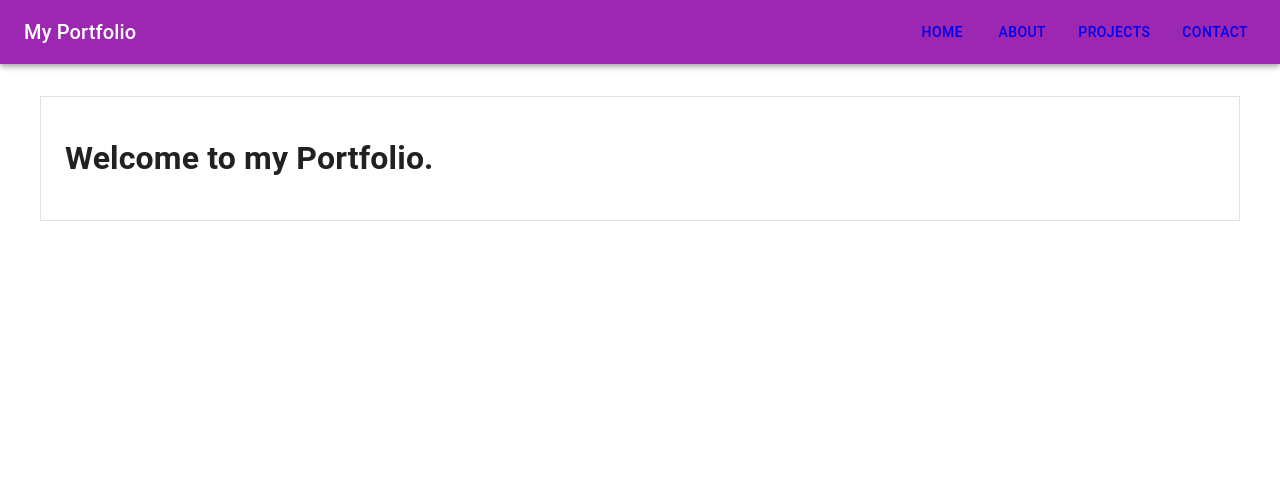
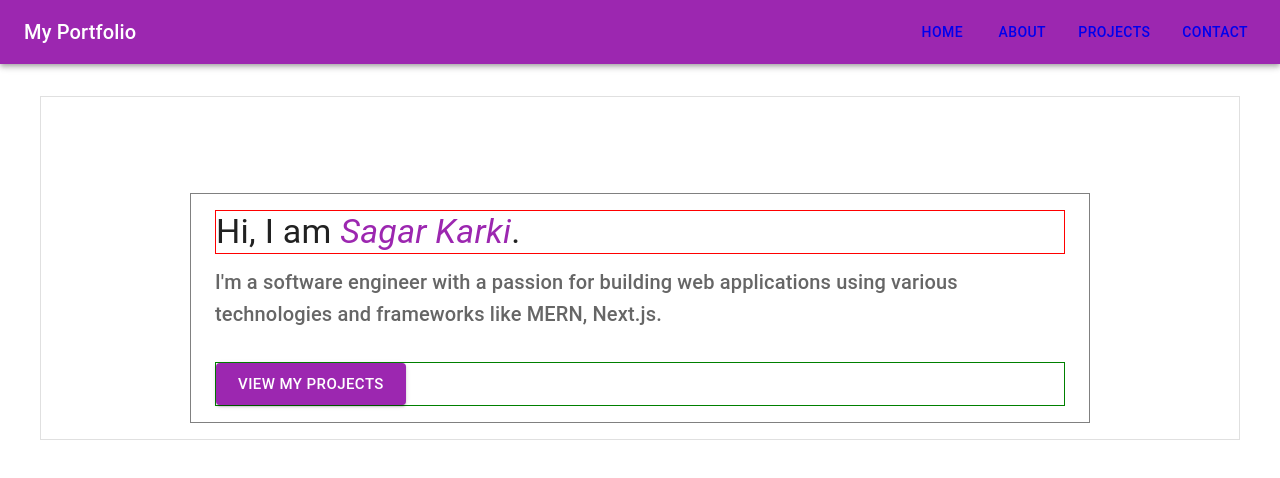
Before and after one commit to SWAGGERKARKI/my-portfolio, a Next.js app: page / in a window 1280 px wide. Shown: the top 478 px of the page. Built offline with nearby package versions, Linux system fonts and the light colour scheme.

Commit message:
set up home page with material UI

```diff
--- a/src/app/page.js
+++ b/src/app/page.js
@@ -1,5 +1,12 @@
+'use client'
+// This is a client component, for interactivity and denotes that it will be rendered on the client side.
+
 // import Image from "next/image";
 // import styles from "./page.module.css";
+
+import { Button, Typography } from "@mui/material";
+import { Box, Container } from "@mui/system";
+import Link from "next/link";
 
 export default function Home() {
   // return (
@@ -93,5 +100,23 @@ export default function Home() {
   //   </div>
   // );
 
-  return <h1>Welcome to my Portfolio.</h1>
+  return (
+    <Container maxWidth="md" sx={{ border: "1px solid grey", p: 2, mt: 10 }}>
+      <Typography variant="h4" sx={{ border: "1px solid red"}} gutterBottom>
+        Hi, I am <span style={{ color: "#9C27B0" }}><i>Sagar Karki</i></span>.
+      </Typography>
+
+      <Typography variant="h6" sx={{ color: "text.secondary" }}>
+        I'm a software engineer with a passion for building web applications using various technologies and frameworks like MERN, Next.js.
+      </Typography>
+
+      <Box sx={{ border: "1px solid green", mt: 4}}>
+        <Link href={'/projects'} passHref>
+          <Button variant="contained" size="large" sx={{ bgcolor: "#9C27B0" }}>
+            View My Projects
+          </Button>
+        </Link>
+      </Box>
+    </Container>
+  );
 }
```
